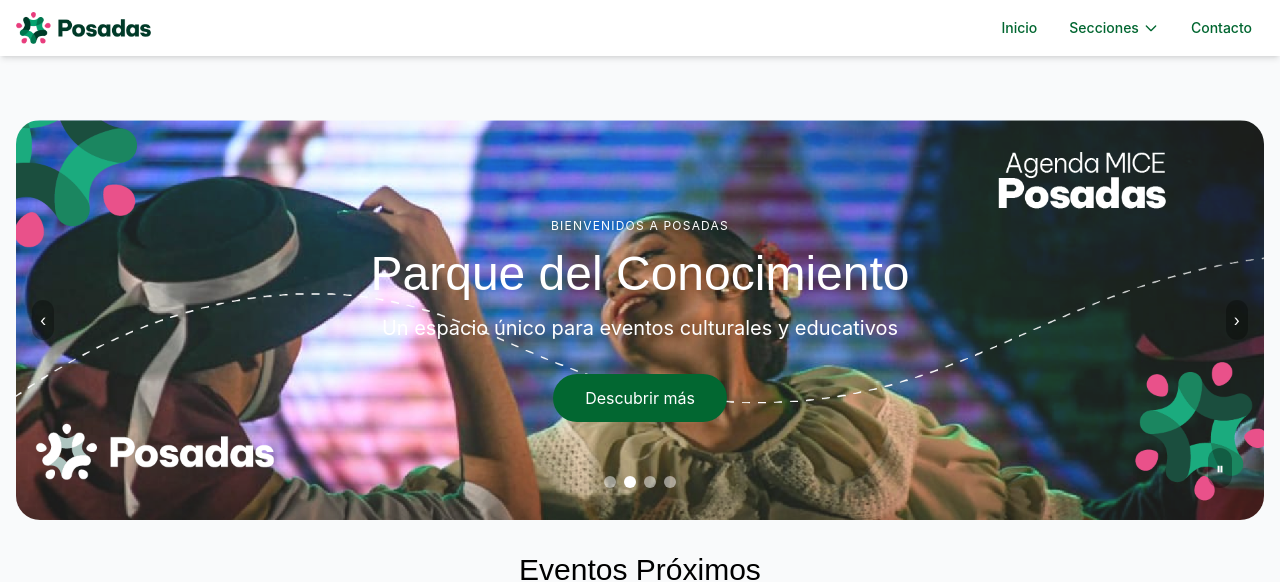
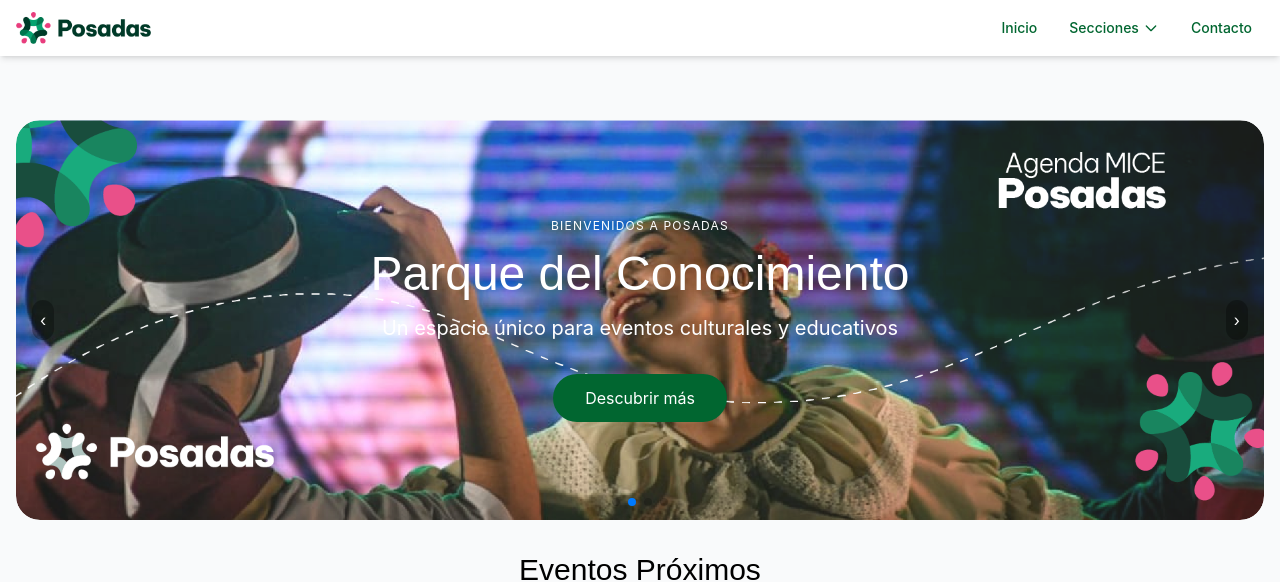
Before and after one commit to Pir4te64/my-eventos-appfinal, a React (Vite) app: page / in a window 1280 px wide. Shown: the top 582 px of the page. Built offline with nearby package versions, Linux system fonts and the light colour scheme; a web font is replaced by a local one.

Commit message:
Add Swiper.js for enhanced slider functionality in Slider component. Update styles and integrate navigation and pagination features. Modify package.json and package-lock.json to include Swiper dependency.

```diff
--- a/package.json
+++ b/package.json
@@ -22,6 +22,7 @@
     "react-router-dom": "^6.30.0",
     "recharts": "^2.15.3",
     "styled-components": "^6.1.18",
+    "swiper": "^11.2.8",
     "tailwindcss": "^4.1.5"
   },
   "devDependencies": {
--- a/src/components/Slider.jsx
+++ b/src/components/Slider.jsx
@@ -1,10 +1,15 @@
 // src/components/Slider.jsx
-import React, { useState, useEffect } from 'react'
+import React, { useRef } from 'react'
 import { Link } from 'react-router-dom'
+import { Swiper, SwiperSlide } from 'swiper/react'
+import { Navigation, Pagination, Autoplay } from 'swiper/modules'
+import 'swiper/css'
+import 'swiper/css/navigation'
+import 'swiper/css/pagination'
 
 export default function Slider() {
-  const [currentSlide, setCurrentSlide] = useState(0)
-  const [isAutoPlaying, setIsAutoPlaying] = useState(true)
+  const prevRef = useRef(null)
+  const nextRef = useRef(null)
 
   const slides = [
     {
@@ -29,97 +34,55 @@ export default function Slider() {
     }
   ]
 
-  const nextSlide = () => {
-    setCurrentSlide((prev) => (prev + 1) % slides.length)
-    setIsAutoPlaying(false)
-  }
-
-  const prevSlide = () => {
-    setCurrentSlide((prev) => (prev - 1 + slides.length) % slides.length)
-    setIsAutoPlaying(false)
-  }
-
-  const goToSlide = (index) => {
-    setCurrentSlide(index)
-    setIsAutoPlaying(false)
-  }
-
-  useEffect(() => {
-    let timer
-    if (isAutoPlaying) {
-      timer = setInterval(() => {
-        setCurrentSlide((prev) => (prev + 1) % slides.length)
-      }, 5000)
-    }
-    return () => clearInterval(timer)
-  }, [isAutoPlaying])
-
   return (
-    <div className="relative rounded-3xl max-w-7xl mx-auto mt-8 h-[400px] overflow-hidden">
+    <div className="relative rounded-3xl max-w-7xl mx-auto mt-8 h-[400px] overflow-hidden select-none">
+      {/* Botones personalizados fuera del overlay */}
+      <button ref={prevRef} className="swiper-custom-prev absolute left-4 top-1/2 -translate-y-1/2 z-30 bg-black/30 text-white p-2 rounded-full hover:bg-black/50 transition-colors">
+        ‹
+      </button>
+      <button ref={nextRef} className="swiper-custom-next absolute right-4 top-1/2 -translate-y-1/2 z-30 bg-black/30 text-white p-2 rounded-full hover:bg-black/50 transition-colors">
+        ›
+      </button>
+      <Swiper
+        modules={[Navigation, Pagination, Autoplay]}
+        navigation={{ prevEl: prevRef.current, nextEl: nextRef.current }}
+        onInit={swiper => {
+          // @ts-ignore
+          swiper.params.navigation.prevEl = prevRef.current
+          // @ts-ignore
+          swiper.params.navigation.nextEl = nextRef.current
+          swiper.navigation.init()
+          swiper.navigation.update()
+        }}
+        pagination={{ clickable: true }}
+        autoplay={{ delay: 5000, disableOnInteraction: false }}
+        loop
+        className="h-full"
+      >
         {slides.map((slide, index) => (
-        <div
-          key={index}
-          className={`absolute inset-0 transition-opacity duration-1000 ${
-            index === currentSlide ? 'opacity-100' : 'opacity-0'
-          }`}
-        >
+          <SwiperSlide key={index}>
+            <div className="flex h-[400px] w-full relative">
               <img
                 src={slide.image}
                 alt={slide.title}
-            className="absolute inset-0 w-full h-full object-cover opacity-90"
+                className="w-full h-full object-cover opacity-90 rounded-3xl"
+                draggable="false"
               />
-          <div className="relative z-10 flex flex-col justify-center items-center h-full px-6 text-center text-white">
+              <div className="absolute inset-0 z-20 flex flex-col justify-center items-center px-6 text-center text-white pointer-events-none">
                 <span className="text-xs uppercase tracking-widest">Bienvenidos a Posadas</span>
                 <h1 className="mt-4 text-5xl font-bevietnam">{slide.title}</h1>
                 <p className="mt-4 text-xl max-w-2xl">{slide.subtitle}</p>
                 <Link
                   to={`/seccion${index + 1}`}
-              className="mt-8 bg-green-800 text-white px-8 py-3 rounded-full hover:bg-green-700 transition-colors"
+                  className="mt-8 bg-green-800 text-white px-8 py-3 rounded-full hover:bg-green-700 transition-colors pointer-events-auto"
                 >
                   Descubrir más
                 </Link>
               </div>
             </div>
+          </SwiperSlide>
         ))}
-
-      {/* Indicadores */}
-      <div className="absolute bottom-8 left-1/2 transform -translate-x-1/2 flex space-x-2">
-        {slides.map((_, index) => (
-          <button
-            key={index}
-            onClick={() => goToSlide(index)}
-            className={`w-3 h-3 rounded-full transition-colors ${
-              index === currentSlide ? 'bg-white' : 'bg-white/50'
-            }`}
-            aria-label={`Ir a slide ${index + 1}`}
-          />
-        ))}
-      </div>
-
-      {/* Botones de navegación */}
-      <button
-        onClick={prevSlide}
-        className="absolute left-4 top-1/2 -translate-y-1/2 bg-black/30 text-white p-2 rounded-full hover:bg-black/50 transition-colors"
-        aria-label="Slide anterior"
-      >
-        ‹
-      </button>
-      <button
-        onClick={nextSlide}
-        className="absolute right-4 top-1/2 -translate-y-1/2 bg-black/30 text-white p-2 rounded-full hover:bg-black/50 transition-colors"
-        aria-label="Slide siguiente"
-      >
-        ›
-      </button>
-
-      {/* Botón de reproducción/pausa */}
-      <button
-        onClick={() => setIsAutoPlaying(!isAutoPlaying)}
-        className="absolute bottom-8 right-8 bg-black/30 text-white p-2 rounded-full hover:bg-black/50 transition-colors"
-        aria-label={isAutoPlaying ? "Pausar" : "Reproducir"}
-      >
-        {isAutoPlaying ? '⏸' : '▶'}
-      </button>
+      </Swiper>
     </div>
   )
 }
--- a/src/index.css
+++ b/src/index.css
@@ -42,3 +42,8 @@ code {
   font-family: source-code-pro, Menlo, Monaco, Consolas, 'Courier New',
     monospace;
 }
+
+/* --- SWIPER FIX --- */
+.swiper, .swiper-wrapper, .swiper-slide {
+  height: 100% !important;
+}
--- a/src/main.jsx
+++ b/src/main.jsx
@@ -3,6 +3,9 @@ import ReactDOM from 'react-dom/client'
 import { BrowserRouter } from 'react-router-dom'
 import App from './App'
 import './index.css'
+import 'swiper/css'
+import 'swiper/css/navigation'
+import 'swiper/css/pagination'
 
 ReactDOM.createRoot(document.getElementById('root')).render(
   <React.StrictMode>
```
Also changed, not shown: 1 other file (tests, documents, lock files or other folders). Lines whose indentation alone changed are shown as unchanged.
